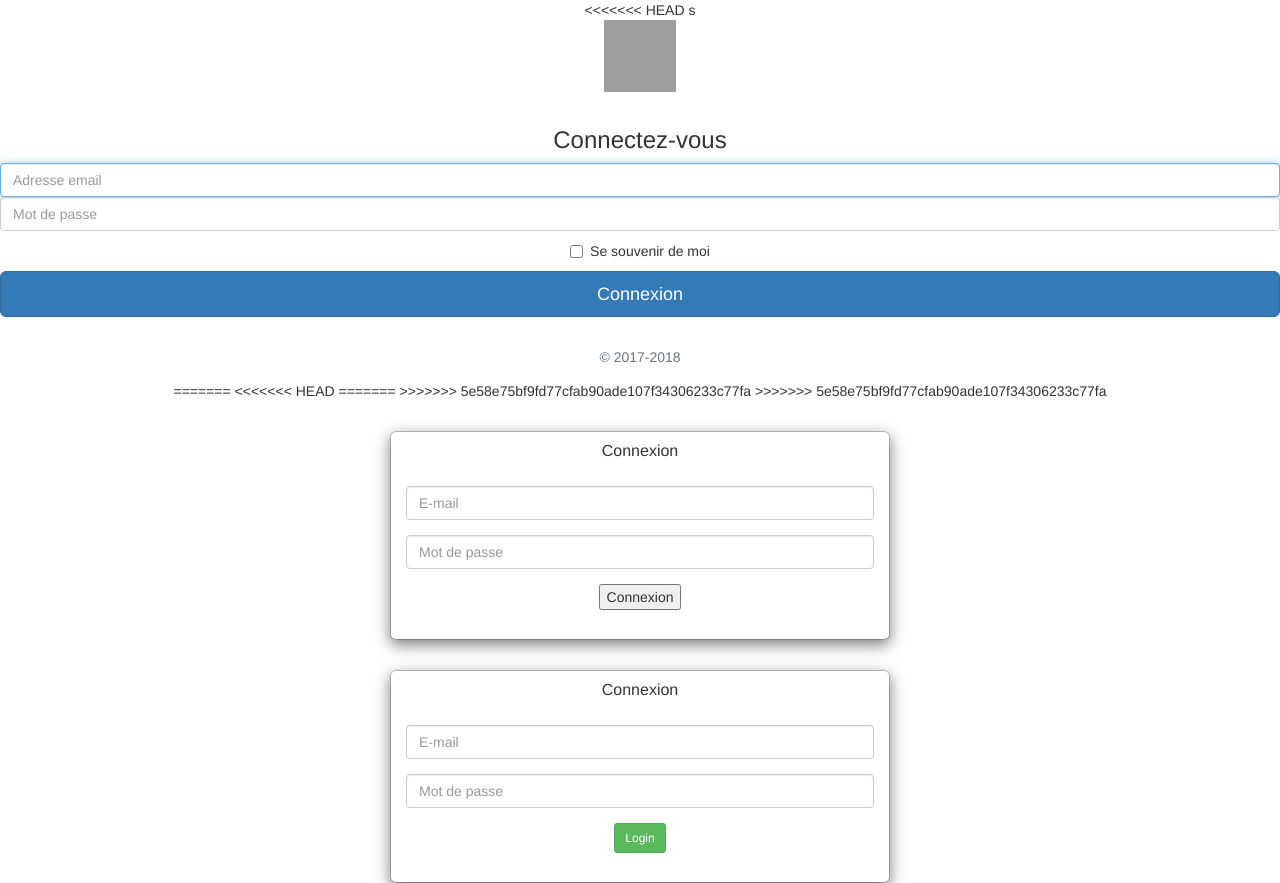
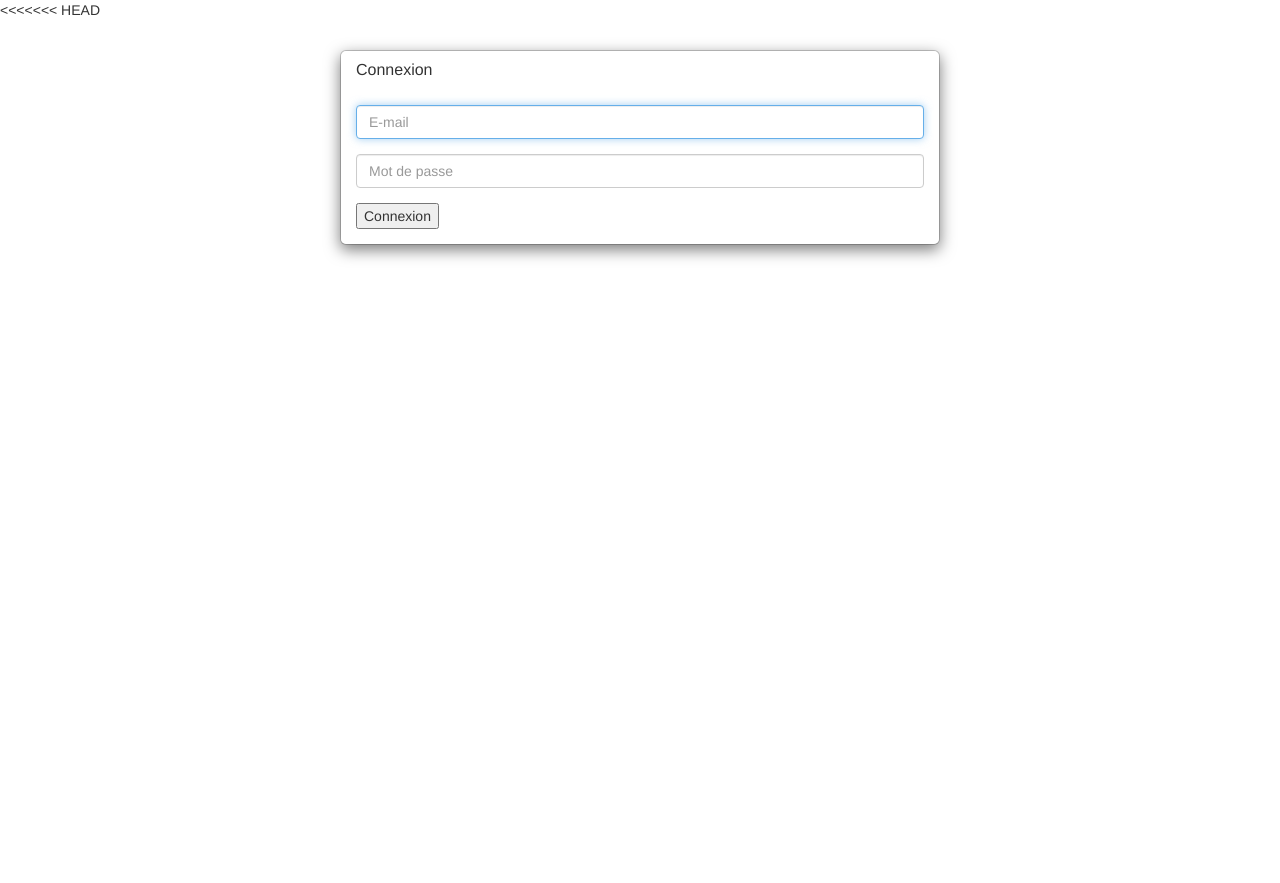
Before and after one commit to GeoffroyDutot/TP-CONTACT, a PHP site: page /login.php in a window 1280 px wide. After the commit the page ends 260 px from the top, so only its background shows below. Run offline with PHP 8.4, Linux system fonts and the light colour scheme; some libraries are stand-ins or nearby versions; grey boxes are pictures that could not be loaded.

Commit message:
lalalala

```diff
--- a/login.php
+++ b/login.php
@@ -1,69 +1,4 @@
-<<<<<<< HEAD
-<!doctype html>
-<html lang="fr">
-  <head>
-    <meta charset="utf-8">
-    <meta name="viewport" content="width=device-width, initial-scale=1, shrink-to-fit=no">
-    <meta name="description" content="">
-    <meta name="author" content="">
-    <title>Signin Template for Bootstrap</title>
 
-    <!-- Bootstrap core CSS -->
-  s
-    <link rel="stylesheet" href="../css/bootstrap.min.css" crossorigin="anonymous">
-    <!-- Custom styles for this template -->
-    <link href="signin.css" rel="stylesheet">
-  </head>
-
-  <body class="text-center">
-
-
-    <?php
-                        if(isset($_POST['Connexion'])) {
-
-                            $emailconnect = htmlspecialchars($_POST['email']);
-                            $mdpconnect = sha1($_POST['password']);
-
-                            if(!empty($pseudoconnect) && !empty($mdpconnect)) {
-                              $requser = $bdd->prepare("SELECT * FROM utilisateurs WHERE email = ? AND password = ?");
-                              $requser->execute(array(
-                                  $emailconnect,
-                                  $mdpconnect
-                              ));
-                              $userexist = $requser->rowCount();
-                              if($userexist == 1) {
-                                 $userinfo = $requser->fetch();
-                                 $_SESSION['utilisateur_id'] = $userinfo['utilisateur_id'];
-                                 header("Location: dashboard.php?id=".$_SESSION['utilisateur_id']);
-                              } else {
-                                 $erreur_connexion = "Mauvais pseudo ou mot de passe !";
-                              }
-                           } else {
-                              $erreur_connexion = "Tous les champs doivent être complétés !";
-                           }
-                        }
-                    ?>
-
-      <form class="form-signin">
-      <img class="mb-4" src="../../assets/brand/bootstrap-solid.svg" alt="" width="72" height="72">
-      <h1 class="h3 mb-3 font-weight-normal">Connectez-vous</h1>
-      <label for="email" class="sr-only">Votre email :</label>
-      <input type="email" id="email" class="form-control" placeholder="Adresse email" required autofocus>
-      <label for="password" class="sr-only">Mot de passe :</label>
-      <input type="password" id="password" class="form-control" placeholder="Mot de passe" required>
-      <div class="checkbox mb-3">
-        <label>
-          <input type="checkbox" value="remember-me"> Se souvenir de moi
-        </label>
-      </div>
-      <button class="btn btn-lg btn-primary btn-block" type="submit">Connexion</button>
-      <p class="mt-5 mb-3 text-muted">&copy; 2017-2018</p>
-    </form>
-  <script src="https://code.jquery.com/jquery-3.3.1.slim.min.js" integrity="sha384-q8i/X+965DzO0rT7abK41JStQIAqVgRVzpbzo5smXKp4YfRvH+8abtTE1Pi6jizo" crossorigin="anonymous"></script>
-  <script src="https://cdnjs.cloudflare.com/ajax/libs/popper.js/1.14.3/umd/popper.min.js" integrity="sha384-ZMP7rVo3mIykV+2+9J3UJ46jBk0WLaUAdn689aCwoqbBJiSnjAK/l8WvCWPIPm49" crossorigin="anonymous"></script>
-  <script src="https://stackpath.bootstrapcdn.com/bootstrap/4.1.3/js/bootstrap.min.js" integrity="sha384-ChfqqxuZUCnJSK3+MXmPNIyE6ZbWh2IMqE241rYiqJxyMiZ6OW/JmZQ5stwEULTy" crossorigin="anonymous"></script>
-  </body>
-=======
 <!DOCTYPE html>
 <<<<<<< HEAD
 
@@ -171,41 +106,3 @@ if (isset($erreur_connexion)) {
 </body>
 
 </html>
-=======
-<html>
-<head>
-  <meta charset="utf-8">
-  <meta name="viewport" content="width=device-width, initial-scale=1.0">
-  <title>TP-CONTACT</title>
-<link href="//netdna.bootstrapcdn.com/bootstrap/3.2.0/css/bootstrap.min.css" rel="stylesheet" id="bootstrap-css">
-<script src="//netdna.bootstrapcdn.com/bootstrap/3.2.0/js/bootstrap.min.js"></script>
-<script src="//code.jquery.com/jquery-1.11.1.min.js"></script>
-</head>
-<body>
-<div class="col-md-12">
-    <div class="modal-dialog" style="margin-bottom:0">
-        <div class="modal-content">
-                    <div class="panel-heading">
-                        <h3 class="panel-title">Connexion</h3>
-                    </div>
-                    <div class="panel-body">
-                        <form role="form">
-                            <fieldset>
-                                <div class="form-group">
-                                    <input class="form-control" placeholder="E-mail" name="email" type="email" autofocus="">
-                                </div>
-                                <div class="form-group">
-                                    <input class="form-control" placeholder="Mot de passe" name="password" type="password" value="">
-                                </div>
-                                <a href="javascript:;" class="btn btn-sm btn-success">Login</a>
-                            </fieldset>
-                        </form>
-                    </div>
-                </div>
-    </div>
-</div>
-</div>
-</body>
->>>>>>> 5e58e75bf9fd77cfab90ade107f34306233c77fa
-</html>
->>>>>>> 5e58e75bf9fd77cfab90ade107f34306233c77fa
```
